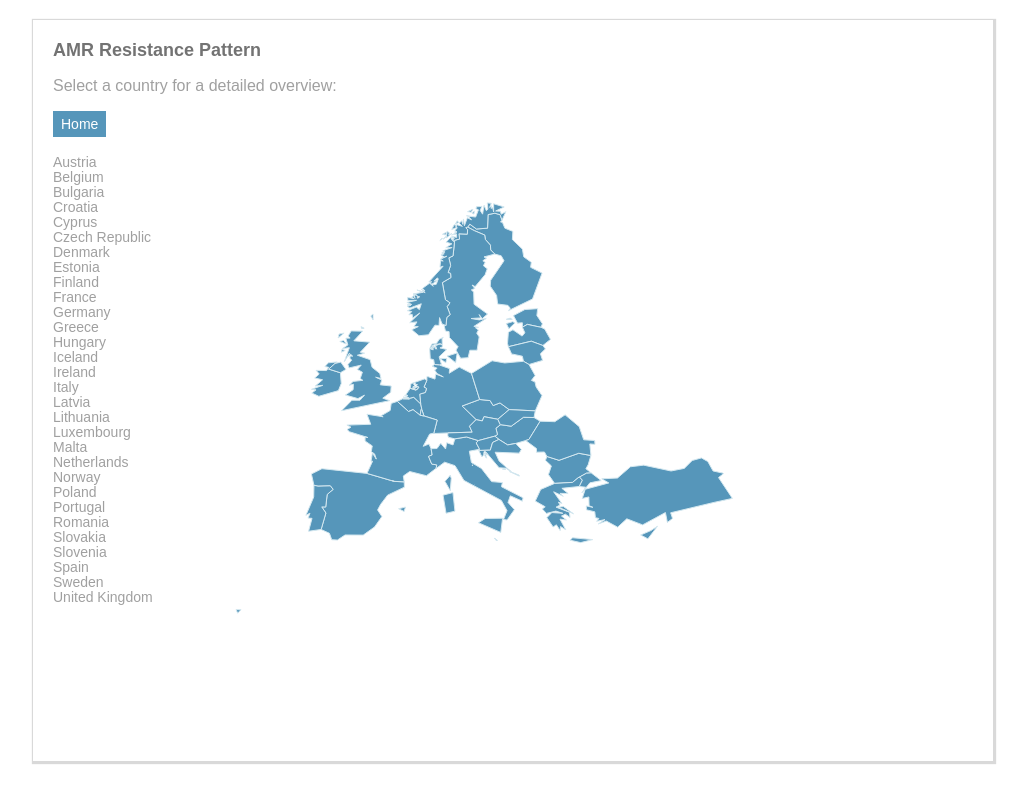
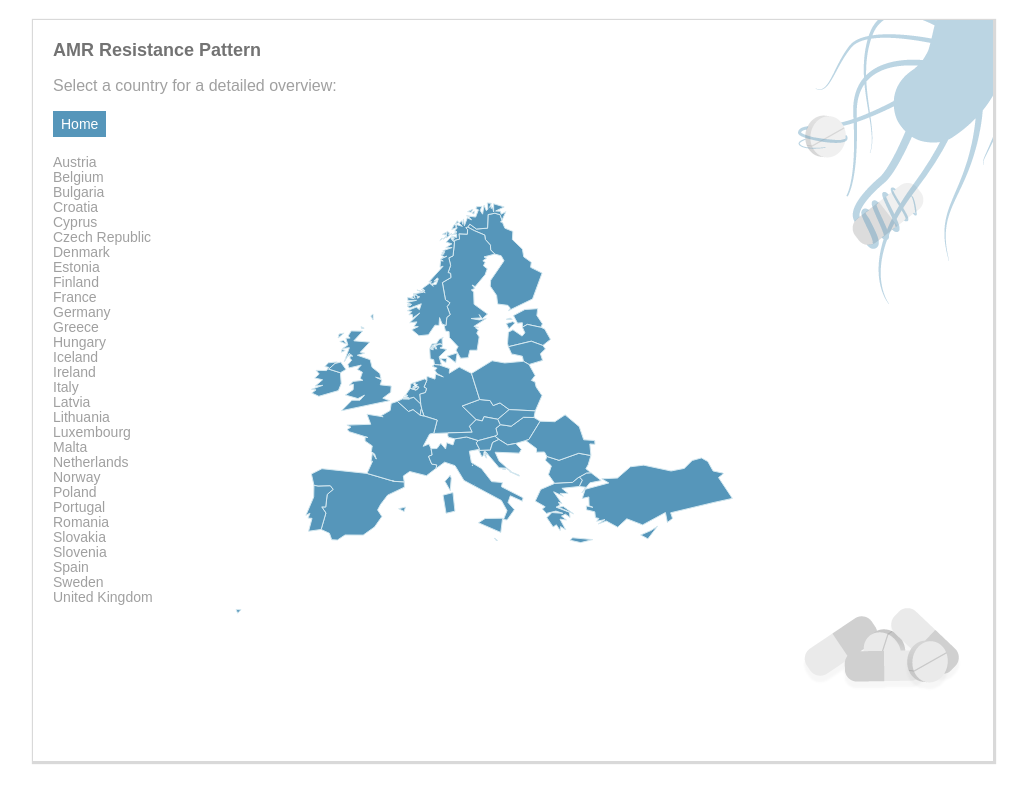
Before and after one commit to stup4r/AMRviz, a plain HTML site: page index.html in a window 1280 px wide. Shown: the whole page, without its empty margins (127-1154 px from the left). Drawn offline with nearby package versions, Linux system fonts and the light colour scheme.

Commit message:
Adding background

```diff
--- a/script.js
+++ b/script.js
@@ -16,6 +16,7 @@ var path = d3.geo.path()
 //Create SVG element
 var svg = d3.select("#container")
             .append("svg")
+            .style("background-color", "transparent")
             .attr("id", "mainsvg")
             .attr("width", w)
             .attr("height", h);
--- a/style.css
+++ b/style.css
@@ -11,6 +11,9 @@ svg {
     margin-top: 20px;
     padding: 20px;
     background-color: white;
+    background-image: url("AMRvizBackground.png");
+    background-repeat: no-repeat;
+    background-position: right top;
     box-shadow: 1px 1px 1px 2px rgb(217, 217, 217);
 }
 
```
Also changed, not shown: AMRvizBackground.png (added).
